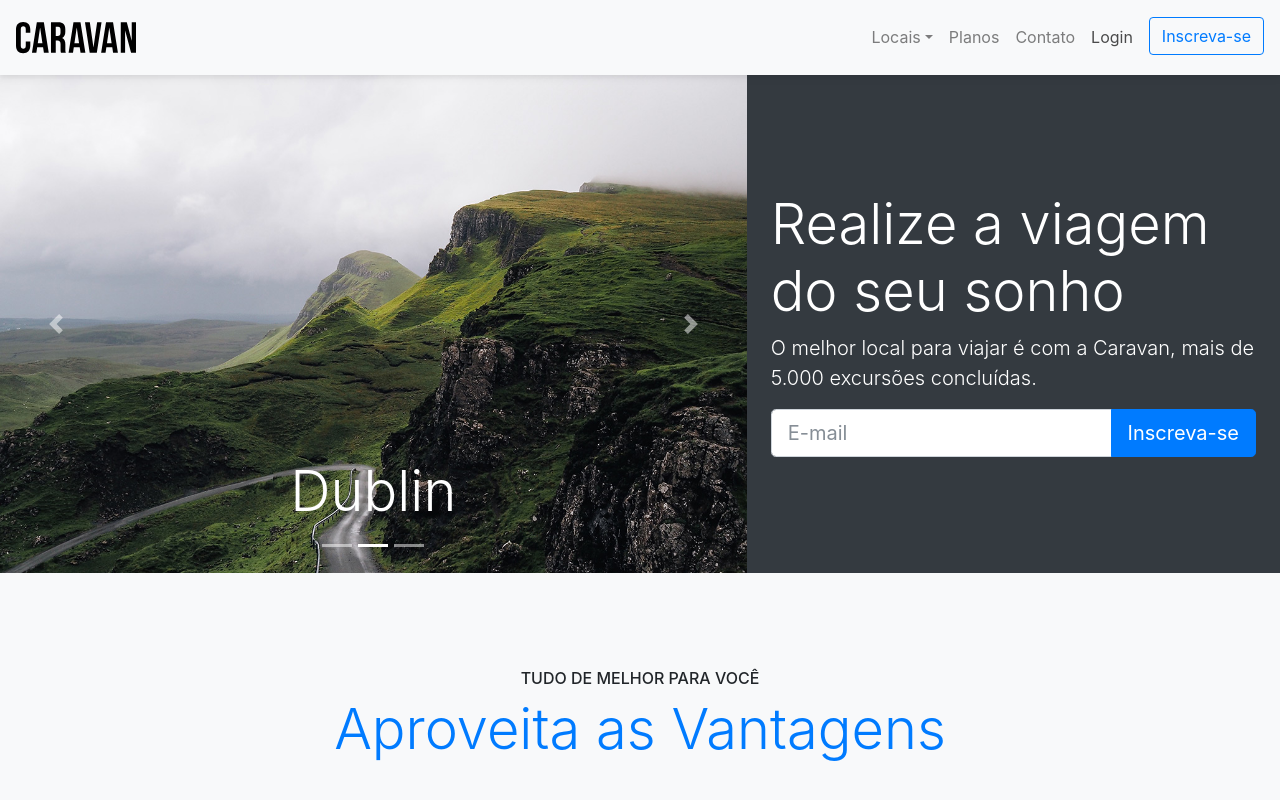
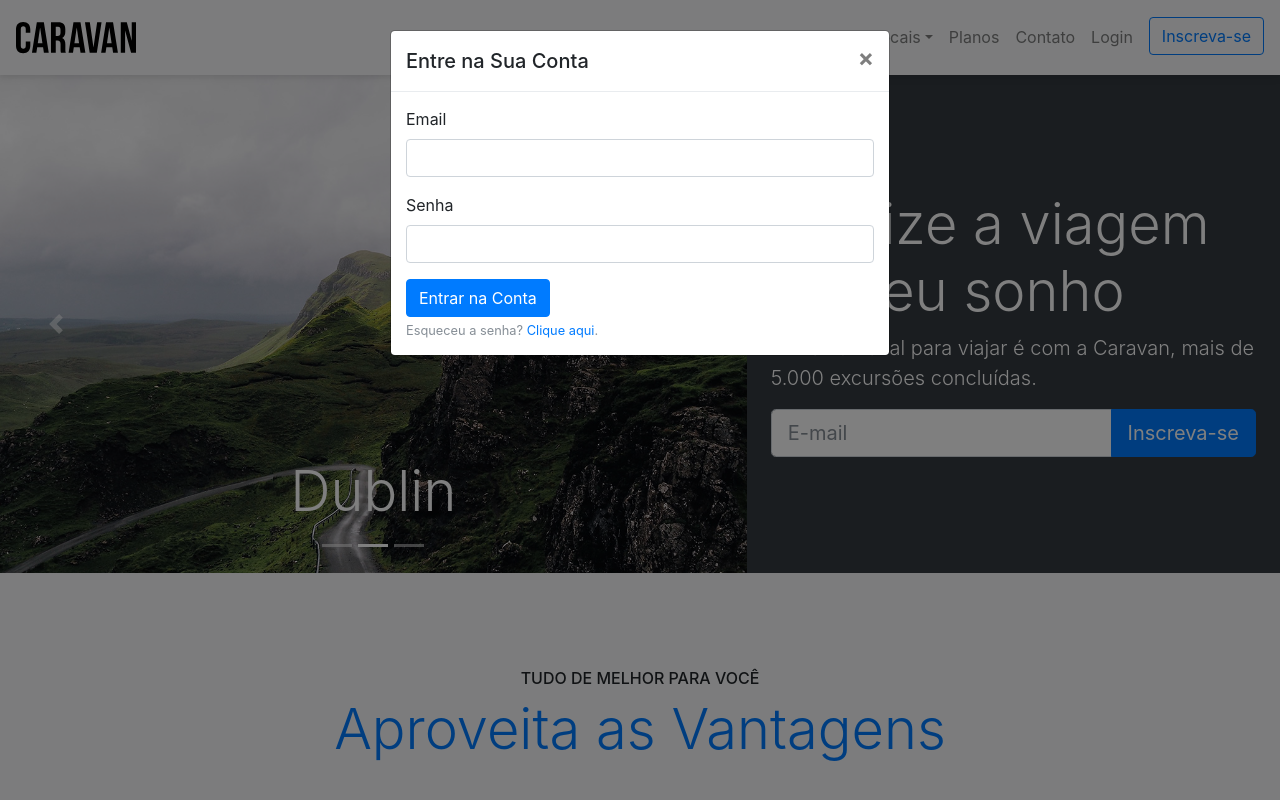
Before and after one commit to riordansantos/Caravan, a website: page index.html in a window 1280 px wide. Both pictures are taken after a click on the link "Login". Shown: the top 800 px of the page. Drawn offline with Linux system fonts and the light colour scheme.

Commit message:
feat(): login's modal

```diff
--- a/index.html
+++ b/index.html
@@ -12,6 +12,52 @@
     <title>Caravan</title>
   </head>
   <body>
+    <!--Modal-->
+    <div
+      class="modal fade"
+      id="modalLogin"
+      tabindex="-1"
+      role="dialog"
+      aria-labelledby="modalLoginTitulo"
+      aria-hidden="true"
+    >
+      <div class="modal-dialog" role="document">
+        <div class="modal-content">
+          <div class="modal-header">
+            <h5 class="modal-title" id="modalLoginTitulo">
+              Entre na Sua Conta
+            </h5>
+            <button
+              type="button"
+              class="close"
+              data-dismiss="modal"
+              aria-label="Close"
+            >
+              <span aria-hidden="true">&times;</span>
+            </button>
+          </div>
+          <div class="modal-body">
+            <form>
+              <div class="form-group">
+                <label for="loginEmail">Email</label>
+                <input type="email" class="form-control" id="loginEmail" />
+              </div>
+              <div class="form-group">
+                <label for="loginSenha">Senha</label>
+                <input type="password" class="form-control" id="loginSenha" />
+              </div>
+              <button type="submit" class="btn btn-primary">
+                Entrar na Conta
+              </button>
+              <small class="form-text text-muted"
+                >Esqueceu a senha? <a href="#">Clique aqui</a>.</small
+              >
+            </form>
+          </div>
+        </div>
+      </div>
+    </div>
+
     <nav
       class="navbar navbar-expand-md navbar-light bg-light fixed-top py-3 box-shadow"
     >
@@ -57,7 +103,7 @@
             <a class="nav-link" href="contato.html">Contato</a>
           </li>
           <li class="nav-item">
-            <a class="nav-link" href="#">Login</a>
+            <a class="nav-link" href="#" data-target="#modalLogin" data-toggle="modal">Login</a>
           </li>
           <li class="nav-item">
             <a class="btn btn-outline-primary ml-md-2" href="inscricao.html"
```
